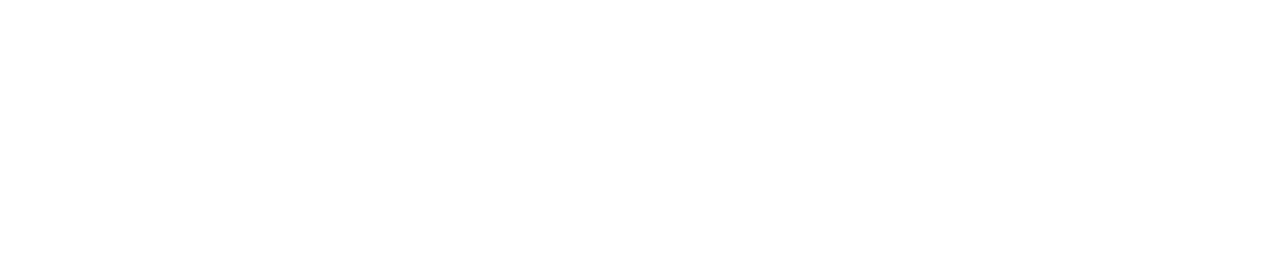
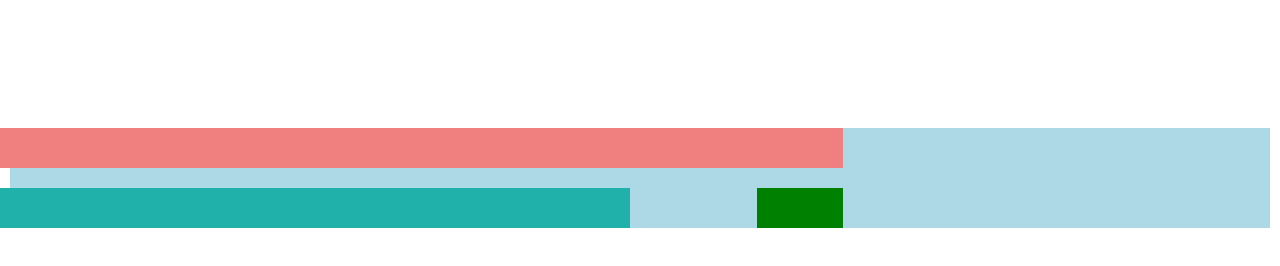
Before and after one commit to rfumic/factory-slider, a website built with Vite: page index.html in a window 1280 px wide. Built offline with nearby package versions, Linux system fonts and the light colour scheme.

Commit message:
Basic grid setup

```diff
--- a/index.html
+++ b/index.html
@@ -7,6 +7,11 @@
     <title>Vite App</title>
   </head>
   <body>
+    <div class="grid">
+      <div class="grid-item image-row-top"></div>
+      <div class="grid-item image-row-bottom"></div>
+      <div class="grid-item button-container"></div>
+    </div>
     <script
       src="https://code.jquery.com/jquery-3.7.0.min.js"
       integrity="sha256-2Pmvv0kuTBOenSvLm6bvfBSSHrUJ+3A7x6P5Ebd07/g="
--- a/style.scss
+++ b/style.scss
@@ -0,0 +1,35 @@
+* {
+  margin: 0;
+  padding: 0;
+  box-sizing: border-box;
+}
+.grid {
+  margin: 10% 10px; // TODO: remove 10px horizontal margin
+  display: grid;
+  grid-template-columns: repeat(12, 1fr);
+  gap: 20px;
+  background-color: lightblue;
+}
+
+.grid-item {
+  padding: 20px;
+}
+
+.image-row-top {
+  background-color: lightcoral;
+  grid-column: span 8;
+  margin-left: calc((100% + 10px) * -7);
+}
+
+.image-row-bottom {
+  background-color: lightseagreen;
+  grid-column: span 6;
+  margin-left: calc((100% + 10px) * -5);
+}
+
+.button-container {
+  background-color: green;
+  grid-column: 8 / span 1;
+  grid-row: 2;
+  height: 100%;
+}
```
